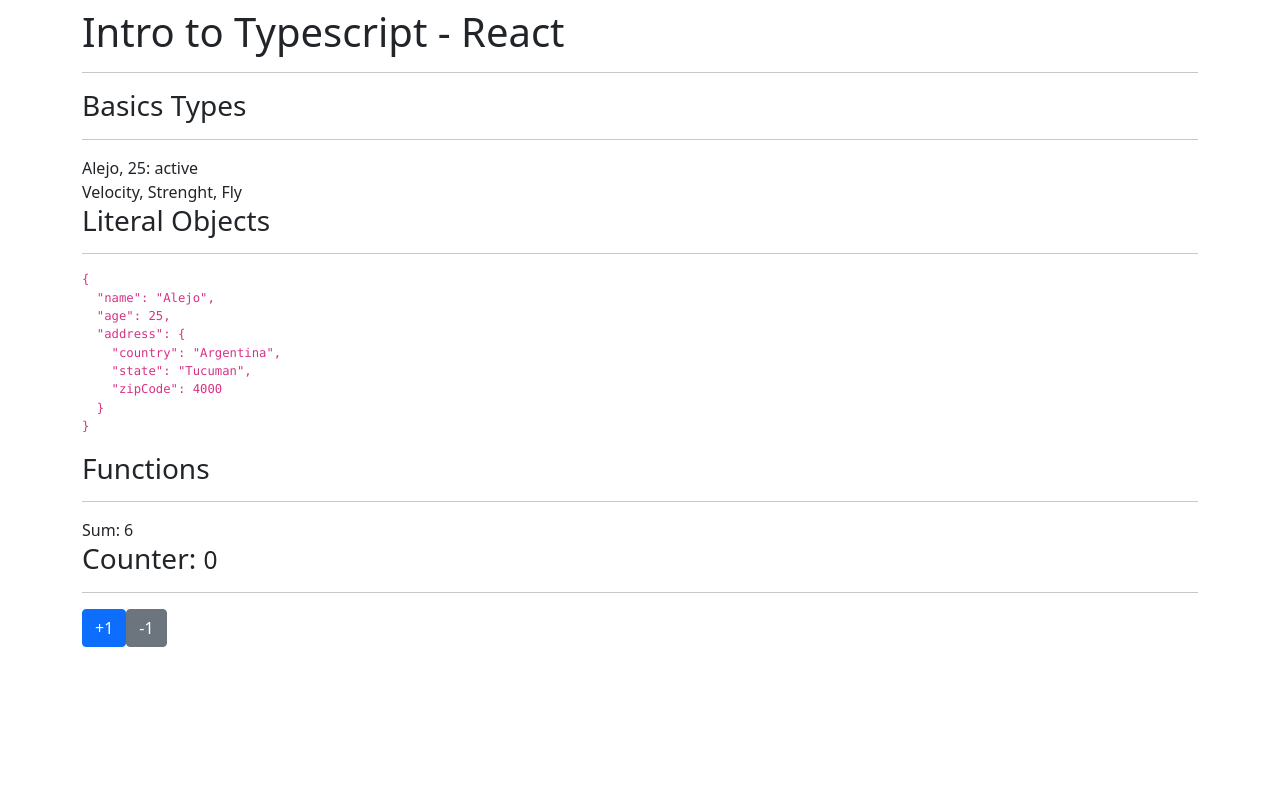
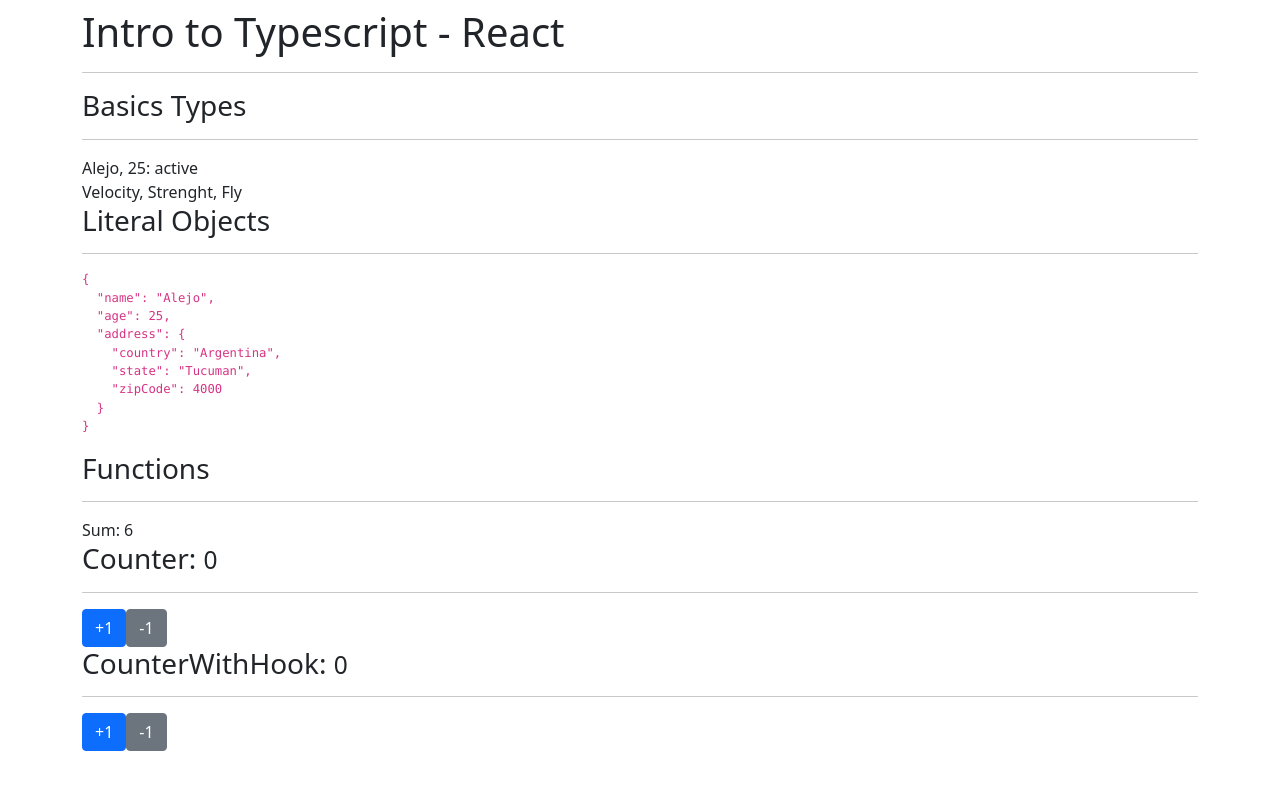
Before and after one commit to Alejoboga20/react-typescript, a React (Create React App) app: page / in a window 1280 px wide. Shown: the top 790 px of the page. Built offline with nearby package versions, Linux system fonts and the light colour scheme.

Commit message:
Adding useCounter as customHook

```diff
--- a/src/App.tsx
+++ b/src/App.tsx
@@ -2,6 +2,7 @@ import { Counter } from './components/Counter';
 import { BasicsTypes } from './typescript/BasicsTypes';
 import { Functions } from './typescript/Functions';
 import { LiteralObjects } from './typescript/LiteralObjects';
+import { CounterWithHook } from './components/CounterWithHook';
 
 const App = () => {
   return (
@@ -14,6 +15,7 @@ const App = () => {
       <LiteralObjects />
       <Functions/>
       <Counter />
+      <CounterWithHook />
     </div>
   )
 }
--- /dev/null
+++ b/src/components/CounterWithHook.tsx
@@ -0,0 +1,16 @@
+import { useCounter } from '../hooks/useCounter';
+
+export const CounterWithHook = () => {
+
+  const {count, handleAdd} = useCounter();
+
+  return (
+    <>
+     <h3>CounterWithHook: <small>{count}</small></h3>
+     <hr/>
+
+     <button className="btn btn-primary" onClick={() => handleAdd(1)}>+1</button>
+     <button className="btn btn-secondary" onClick={() => handleAdd(-1)}>-1</button>
+    </>
+  );
+}
--- /dev/null
+++ b/src/hooks/useCounter.tsx
@@ -0,0 +1,12 @@
+import React from 'react'
+
+export const useCounter = (initialCount: number = 0) => {
+
+  const [count, setCount] = React.useState<number>(initialCount);
+
+  const handleAdd = (number: number): void => {
+    setCount(count + number);
+  };
+
+  return {count, handleAdd}
+}
```
